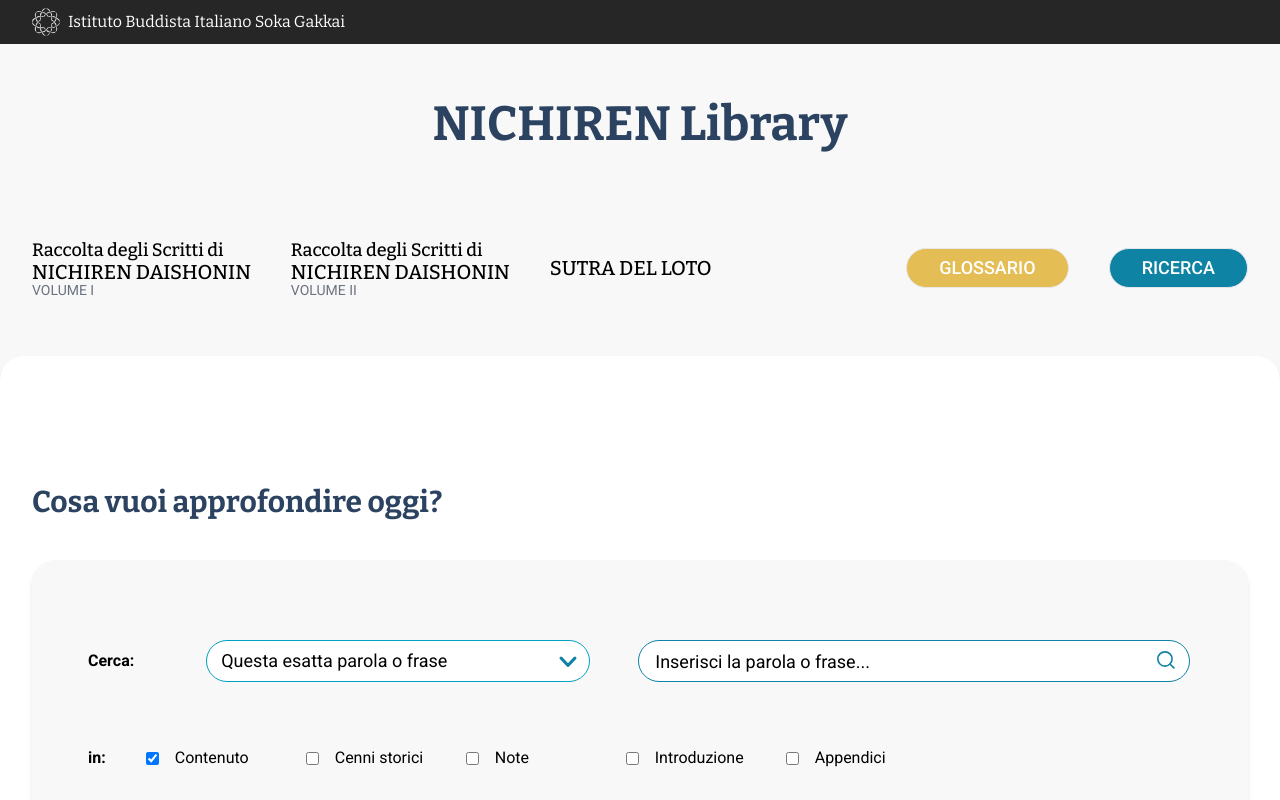
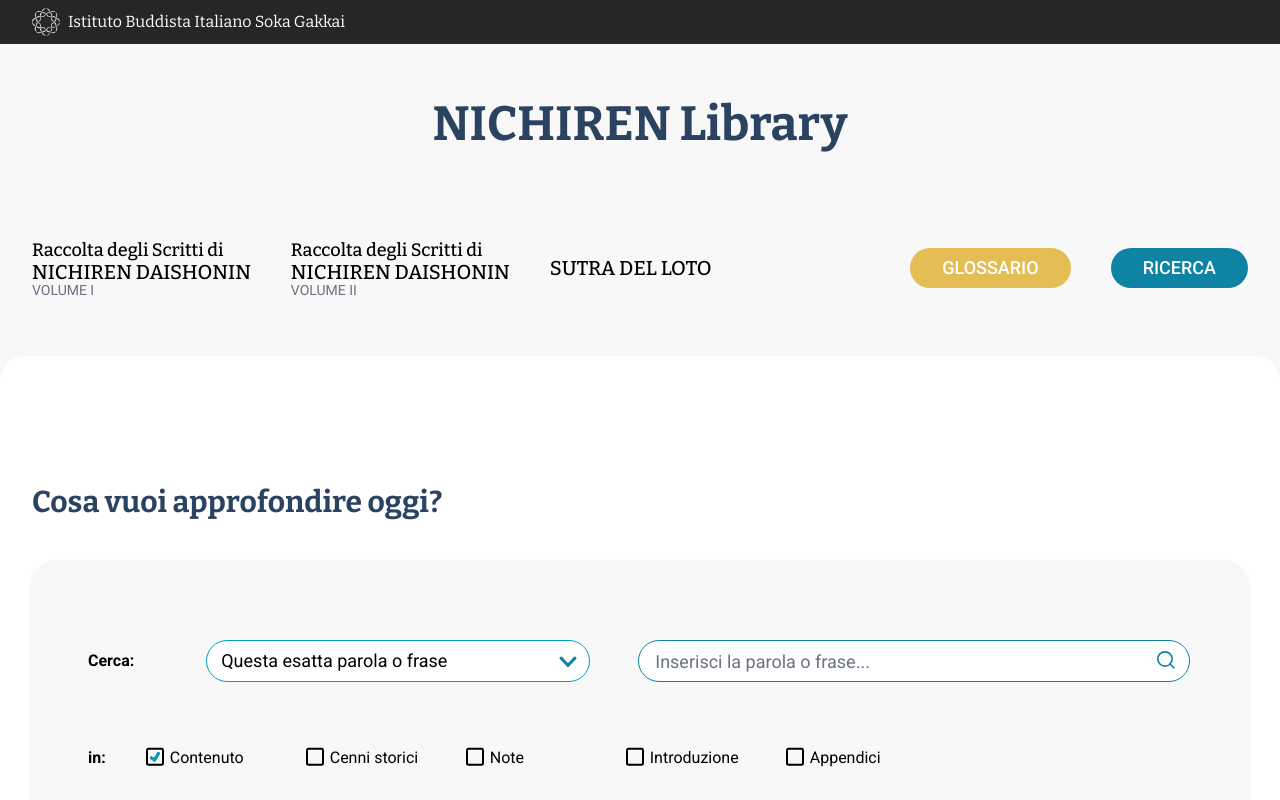
Before and after one commit to upalatucci/biblioteca-nextjs, a Next.js app: page /ricerca-avanzata in a window 1280 px wide. Shown: the top 800 px of the page. Built offline with nearby package versions, Linux system fonts and the light colour scheme.

Commit message:
Fix: border radius and checkbox css

```diff
--- a/components/AdvancedSearch/AdvancedSearch.tsx
+++ b/components/AdvancedSearch/AdvancedSearch.tsx
@@ -121,7 +121,7 @@ const AdvancedSearch: FC<AdvancedSearchType> = ({ loading }) => {
                 <div className="">
                   <div className="flex items-center justify-start flex-wrap">
                     <span className="w-32 lg:w-40">
-                      <label className="flex items-center">
+                      <label className="flex items-center form-control">
                         <input
                           type="checkbox"
                           value={FIELDS.CONTENT}
@@ -133,7 +133,7 @@ const AdvancedSearch: FC<AdvancedSearchType> = ({ loading }) => {
                       </label>
                     </span>
                     <span className="w-32 lg:w-40">
-                      <label className="flex items-center">
+                      <label className="flex items-center form-control">
                         <input
                           type="checkbox"
                           value={FIELDS.CENNI_STORICI}
@@ -145,7 +145,7 @@ const AdvancedSearch: FC<AdvancedSearchType> = ({ loading }) => {
                       </label>
                     </span>
                     <span className="w-32 lg:w-40">
-                      <label className="flex items-center">
+                      <label className="flex items-center form-control">
                         <input
                           type="checkbox"
                           value={FIELDS.NOTE}
@@ -157,7 +157,7 @@ const AdvancedSearch: FC<AdvancedSearchType> = ({ loading }) => {
                       </label>
                     </span>
                     <span className="w-32 lg:w-40">
-                      <label className="flex items-center">
+                      <label className="flex items-center form-control">
                         <input
                           type="checkbox"
                           value={EXTRA_CATEGORIES.INTRO}
@@ -171,7 +171,7 @@ const AdvancedSearch: FC<AdvancedSearchType> = ({ loading }) => {
                       </label>
                     </span>
                     <span className="w-32 lg:w-40">
-                      <label className="flex items-center">
+                      <label className="flex items-center form-control">
                         <input
                           type="checkbox"
                           value={EXTRA_CATEGORIES.APPENDICI}
--- a/components/GoshoList/GoshoListTable.tsx
+++ b/components/GoshoList/GoshoListTable.tsx
@@ -23,7 +23,7 @@ const GoshoListTable: React.FC<GoshoListTableType> = ({
 
   return (
     <>
-      <table className="mt-4 text-lg w-full table-auto bg-white rounded-xl border-collapse">
+      <table className="mt-4 text-lg w-full table-auto bg-white rounded-3xl border-collapse">
         <thead className="text-left">
           <tr className="border-b-2 border-primary">
             <GoshoTableSortButton
--- a/components/Navbar/HomeNavbar.tsx
+++ b/components/Navbar/HomeNavbar.tsx
@@ -116,13 +116,13 @@ const HomeNavbar = () => {
           </div>
           <span className="hidden lg:flex gap-10">
             <Link href="/glossario" passHref>
-              <a className="btn bg-customYellow hover:bg-customYellowHover text-white text-lg px-8 h-10 block border rounded-3xl font-medium font-sans flex items-center">
+              <a className="btn bg-customYellow hover:bg-customYellowHover text-white text-lg px-8 h-10 block rounded-3xl font-medium font-sans flex items-center">
                 <span>GLOSSARIO</span>
               </a>
             </Link>
 
             <Link href="/ricerca" passHref>
-              <a className="btn bg-primary hover:bg-primaryHover text-white text-lg px-8 h-10 block border rounded-3xl font-medium font-sans flex items-center">
+              <a className="btn bg-primary hover:bg-primaryHover text-white text-lg px-8 h-10 block rounded-3xl font-medium font-sans flex items-center">
                 <span>RICERCA</span>
               </a>
             </Link>
--- a/components/SearchInput.tsx
+++ b/components/SearchInput.tsx
@@ -21,7 +21,7 @@ const SearchInput: FC<SearchInputProps> = ({
   <div className={classNames("w-full max-w-[50%] input-container", className)}>
     <input
       type="search"
-      className="border border-primary h-[42px] w-full px-4 py-1 rounded-3xl bg-white placeholder:text-black text-lg font-sans"
+      className="border border-primary h-[42px] w-full px-4 py-1 rounded-3xl bg-white placeholder:text-gray-500 text-lg font-sans"
       placeholder={placeholder || "Inserisci la parola o frase..."}
       value={value || ""}
       onChange={onChange}
--- a/pages/sutra-del-loto/index.tsx
+++ b/pages/sutra-del-loto/index.tsx
@@ -70,14 +70,14 @@ export default function RSND1() {
           />
         )}
         {jsonData.length > 0 ? (
-          <section className="pb-10 p-10 md:p-20" id="gosho-list">
+          <section className="py-20 lg:py-32 px-8" id="gosho-list">
             <div className="container py-8 min-h-[50vh] mx-auto max-w-6xl">
               <h2 className="text-4xl md:text-3xl text-primary font-bold mb-8">
                 Capitoli del Sutra del Loto
               </h2>
 
               <div className="overflow-auto pb-4">
-                <table className="mt-4 text-xl w-full table-auto bg-white rounded-xl border-collapse">
+                <table className="mt-4 text-xl w-full table-auto bg-white rounded-3xl border-collapse">
                   <thead className="text-left">
                     <tr className="border-b-2 border-primary">
                       <GoshoTableSortButton
--- a/styles/globals.scss
+++ b/styles/globals.scss
@@ -200,3 +200,70 @@ mark {
     border-radius: var(--border-radius-sm);
   }
 }
+
+/* Checkbox custom css*/
+.form-control {
+  display: grid;
+  grid-template-columns: 1em auto;
+  gap: 0.5em;
+}
+
+.form-control + .form-control {
+  margin-top: 1em;
+}
+
+.form-control--disabled {
+  color: var(--form-control-disabled);
+  cursor: not-allowed;
+}
+
+input[type="checkbox"] {
+  /* Add if not using autoprefixer */
+  -webkit-appearance: none;
+  /* Remove most all native input styles */
+  appearance: none;
+  /* For iOS < 15 */
+  background-color: var(--form-background);
+  /* Not removed via appearance */
+  margin: 0;
+
+  font: inherit;
+  color: currentColor;
+  width: 1.15em;
+  height: 1.15em;
+  border: 0.15em solid currentColor;
+  border-radius: 0.15em;
+  transform: translateY(-0.075em);
+
+  display: grid;
+  place-content: center;
+}
+
+input[type="checkbox"]::before {
+  content: "";
+  width: 0.65em;
+  height: 0.65em;
+  clip-path: polygon(14% 44%, 0 65%, 50% 100%, 100% 16%, 80% 0%, 43% 62%);
+  transform: scale(0);
+  transform-origin: bottom left;
+  transition: 120ms transform ease-in-out;
+  box-shadow: inset 1em 1em var(--primary-color);
+  /* Windows High Contrast Mode */
+  background-color: CanvasText;
+}
+
+input[type="checkbox"]:checked::before {
+  transform: scale(1);
+}
+
+input[type="checkbox"]:focus {
+  outline: max(2px, 0.15em) solid currentColor;
+  outline-offset: max(2px, 0.15em);
+}
+
+input[type="checkbox"]:disabled {
+  --form-control-color: var(--form-control-disabled);
+
+  color: var(--form-control-disabled);
+  cursor: not-allowed;
+}
```
